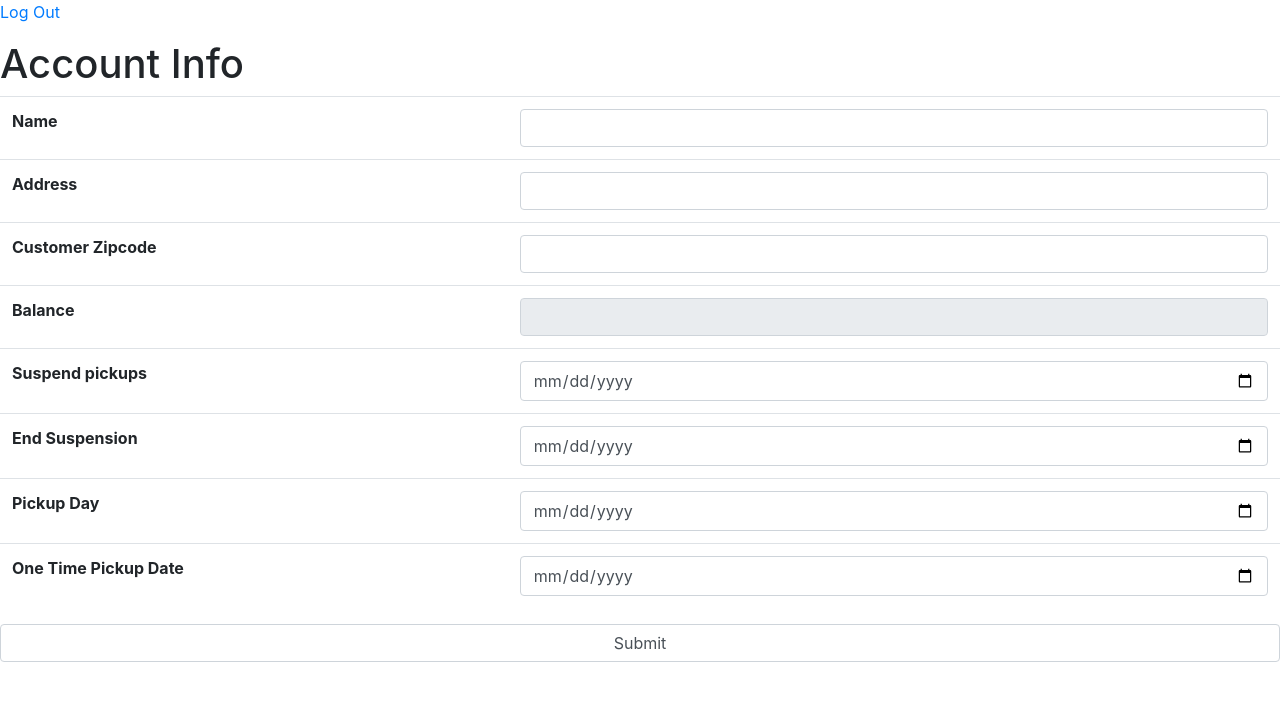
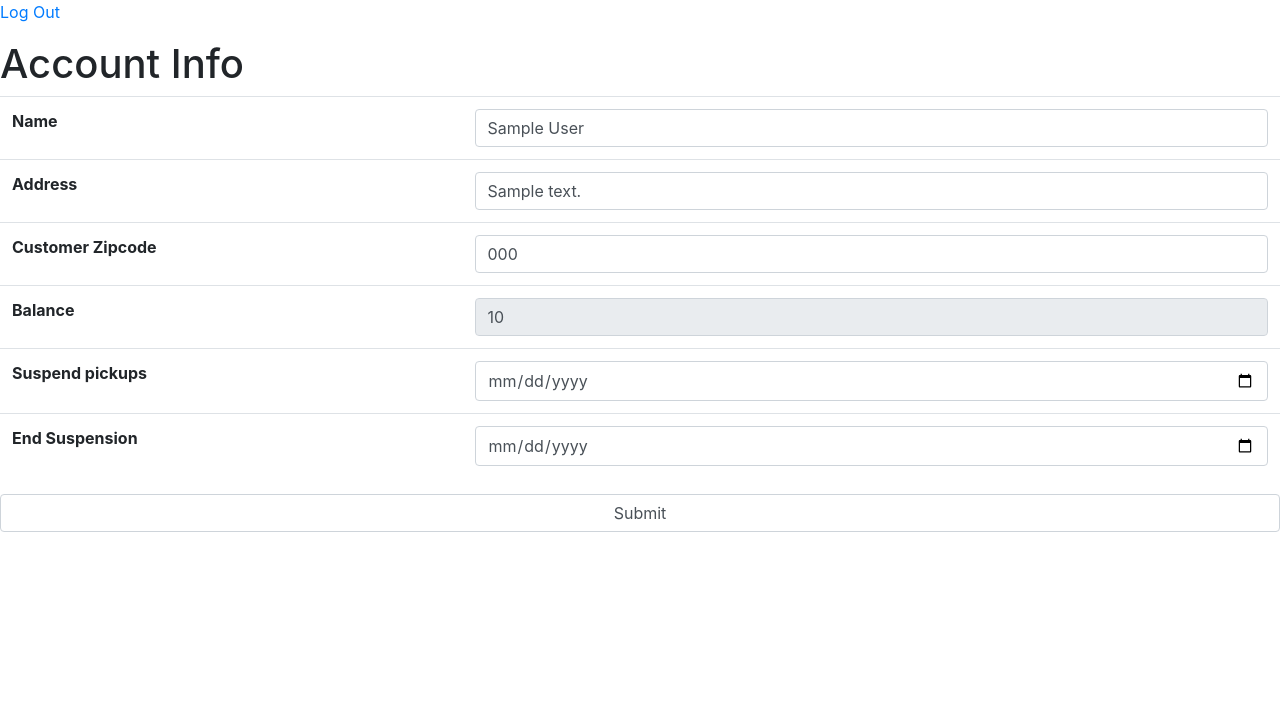
Before and after one commit to PSButlerII/TrashCollectorCollaborationProject, a Django app: page /customers/account_info/ in a window 1280 px wide. Shown: the top 701 px of the page. Run offline with Django 3.2, Linux system fonts and the light colour scheme; a user stored in the database is signed in; tables that the repository leaves empty hold one stand-in row (values such as "Sample post"); some libraries are stand-ins or nearby versions.

Commit message:
Made revisions to employee model, urls, and views. Added Bootstrap to registration for pick-up

```diff
--- a/trash_collector/customers/templates/customers/account_info.html
+++ b/trash_collector/customers/templates/customers/account_info.html
@@ -11,35 +11,27 @@
             <table class="table table-borderless table-hover">
                 <tr>
                     <th scope="col">Name</th>
-                    <td scope="row"><input class="form-control" type="text" name="name" Value="{{customer_info.name}}" ></td>
+                    <td scope="row"><input class="form-control" type="text" name="name" Value="{{customer.name}}" ></td>
                 </tr>
                 <tr>
                     <th scope="col">Address</th>
-                    <td scope="row"><input class="form-control" type="text" name="customer_address" Value="{{customer_info.customer_address}}" ></td>
+                    <td scope="row"><input class="form-control" type="text" name="customer_address" Value="{{customer.customer_address}}" ></td>
                 </tr>
                  <tr>
                     <th scope="col">Customer Zipcode</th>
-                    <td scope="row"><input class="form-control" type="text" name="customer_zip_code" Value="{{customer_info.customer_zip_code}}"></td>
+                    <td scope="row"><input class="form-control" type="text" name="customer_zip_code" Value="{{customer.customer_zip_code}}"></td>
                 </tr>
                 <tr>
                     <th scope="col">Balance</th>
-                    <td scope="row"><input class="form-control" type="text" name="customer_balance" Value="{{customer_info.customer_balance}}" readonly></td>
+                    <td scope="row"><input class="form-control" type="text" name="customer_balance" Value="{{customer.customer_balance}}" readonly></td>
                 </tr>
                  <tr>
                     <th scope="col">Suspend pickups</th>
-                    <td scope="row"><input class="form-control" type="date" name="start_suspension_date" Value="{{customer_info.start_suspension_date}}" ></td>
+                    <td scope="row"><input class="form-control" type="date" name="start_suspension_date" Value="{{customer.start_suspension_date}}" ></td>
                 </tr>
                 <tr>
                     <th scope="col">End Suspension</th>
-                    <td scope="row"><input class="form-control" type="date" name="end_suspension_date" Value="{{customer_info.end_suspension_date}}"></td>
-                </tr>
-                <tr>
-                    <th scope="col">Pickup Day</th>
-                    <td scope="row"><input class="form-control" type="date" name="end_suspension_date" Value="{{customer.weekly_pickup_day}}"></td>
-                </tr>
-                <tr>
-                    <th scope="col">One Time Pickup Date</th>
-                    <td scope="row"><input class="form-control" type="date" name="end_suspension_date" Value="{{customer.onetime_pickup_day}}"></td>
+                    <td scope="row"><input class="form-control" type="date" name="end_suspension_date" Value="{{customer.end_suspension_date}}"></td>
                 </tr>
             </table>
                 <input class="form-control" type="submit" value="Submit">
--- a/trash_collector/customers/templates/customers/customer_change_pickup_day.html
+++ b/trash_collector/customers/templates/customers/customer_change_pickup_day.html
@@ -11,11 +11,11 @@
             <table class="table table-hover">
                 <tr>
                     <th scope="col">Name</th>
-                    <td scope="row"><input class="form-control" type="text" name="name" Value="{{customer_info.name}}" readonly></td>
+                    <td scope="row"><input class="form-control" type="text" name="name" Value="{{customer.name}}" readonly></td>
                 </tr>
                 <tr>
                     <th scope="col">Weekly Pickup Day</th>
-                    <td scope="row"><input class="form-control" type="text" name="weekly_pickup_day" Value="{{customer_info.weekly_pickup_day}}"></td>
+                    <td scope="row"><input class="form-control" type="text" name="weekly_pickup_day" Value="{{customer.weekly_pickup_day}}"></td>
                 </tr>
                 <tr>
                     <th scope="col">Single Pickup Date</th>
--- a/trash_collector/customers/templates/customers/customer_signup.html
+++ b/trash_collector/customers/templates/customers/customer_signup.html
@@ -24,7 +24,7 @@
                 </tr>
                  <tr>
                     <th scope="col">Weekly Pickup Date</th>
-                    <td scope="row"><input class="form-control" type="text" name="weekly_pickup_day" Value="{{customer.weekly_pickup_day}}"></td>
+                    <td scope="row"><input class="form-control" type="text" name="weekly_pickup_day" Value="{{weekly_pickup_day}}"></td>
                 </tr>
             </table>
             <input class="form-control" type="submit" value="Submit">
```
